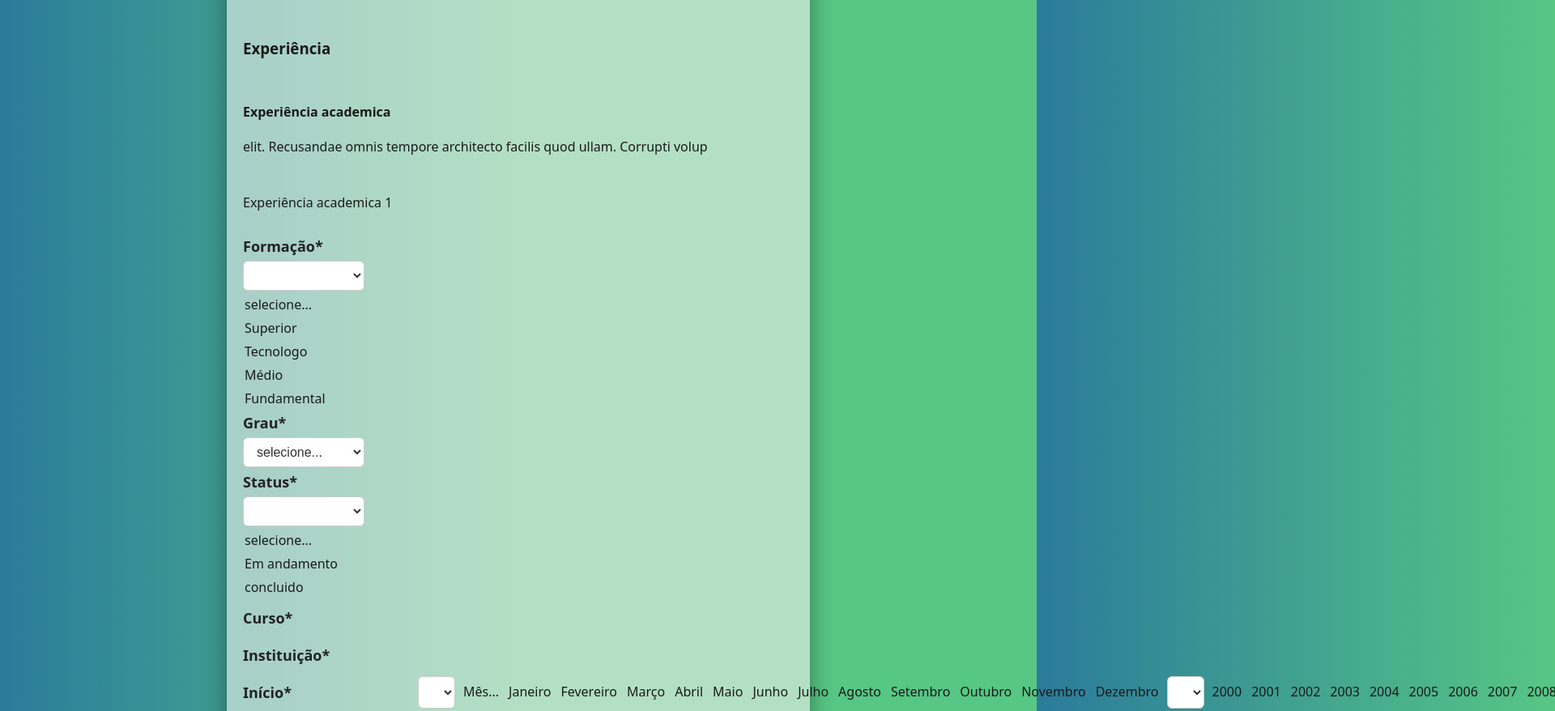
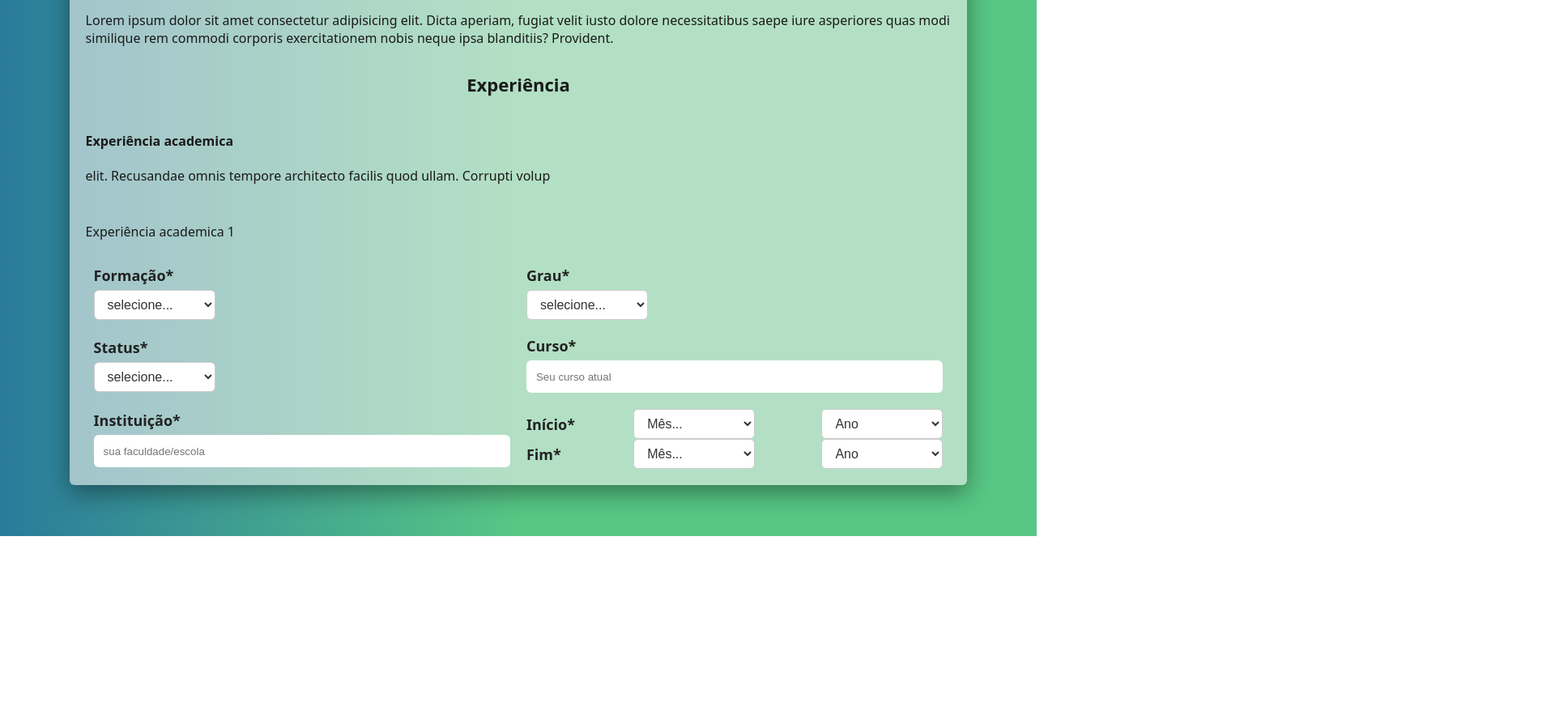
Before and after one commit to kashgarOF/Sistema-de-Login-e-Cadastro, a plain HTML site: page curriculo.html in a window 1280 px wide. Shown: the part 138-1016 px from the top of the page at 81% size, 1920 px wide, since content can reach past the window. After the commit the page ends 800 px from the top, so only its background shows below. Drawn offline with Linux system fonts and the light colour scheme.

Commit message:
organização do form-curriculo

```diff
--- a/css/components.css
+++ b/css/components.css
@@ -97,6 +97,8 @@
   font-size: 18px;
   font-weight: 600;
   color: #222;
+  justify-self: start;
+  width: max-content;
 }
 
 .field input {
--- a/css/pages/curriculo.css
+++ b/css/pages/curriculo.css
@@ -1,43 +1,26 @@
-.container-curriculo .card {
-  width: min(720px, 92vw);
+#container-curriculo {
+  display: flex;
+  flex-direction: column;
+  justify-content: center;
+  width: 90%;
+  height: auto;
 }
 
-.exp-academica {
+#exp-grid {
   display: grid;
   grid-template-columns: 1fr 1fr;
+  align-items: center;
+  justify-content: center;
   gap: 20px;
-  align-items: start;
+  padding: 0 10px;
 }
 
-.exp-formacao,
-.exp-grau,
-.exp-status,
-#curso,
-#instituicao {
+#campo-inicio, #campo-fim {
   display: flex;
   align-items: center;
-  gap: 8px;
+  justify-content: space-between;
 }
 
-#mes-inicio,
-#ano-inicio,
-#mes-fim,
-#ano-fim {
-  width: 120px;
-  height: 40px;
-  font-size: 15px;
-  text-align: center;
+#campo-inicio label, #campo-fim label {
+  width: 50px;
 }
-
-#campo-inicio,
-#campo-fim {
-  display: flex;
-  align-items: center;
-  gap: 8px;
-}
-
-#select-div {
-  display: grid;
-  grid-template-columns: 1fr 1fr;
-  gap: 20px;
-}
--- a/curriculo.html
+++ b/curriculo.html
@@ -18,7 +18,7 @@
                 necessitatibus saepe iure asperiores quas modi similique rem commodi corporis exercitationem nobis neque
                 ipsa blanditiis? Provident.</p>
 
-            <h3 id="h3-curriculo">Experiência</h3>
+            <h3 class="h2">Experiência</h3>
 
             <div class="campo-curriculo">
                 <h4>Experiência academica</h4>
@@ -27,11 +27,11 @@
 
             <p>Experiência academica 1</p>
 
-            <div class="field">
+            <div id="exp-grid" class="field">
 
                 <div id="exp-formacao" class="field">
                     <label for="formacao">Formação*</label>
-                    <select id="formacao" name="formacao" required>...</select>
+                    <select id="formacao" name="formacao" required>
                     <option value="">selecione...</option>
                     <option value="superior">Superior</option>
                     <option value="tecnologo">Tecnologo</option>
@@ -51,7 +51,7 @@
                 </div>
                 <div id="exp-status" class="field">
                     <label for="status">Status*</label>
-                    <select id="status" name="status" required>...</select>
+                    <select id="status" name="status" required>
                     <option value="">selecione...</option>
                     <option value="andamento">Em andamento</option>
                     <option value="concluido">concluido</option>
@@ -69,7 +69,7 @@
                 <div id="select-div">
                     <div id="campo-inicio" class="field">
                         <label for="mes-inicio">Início*</label>
-                        <select id="mes-inicio" name="mes-inicio">...</select>
+                        <select id="mes-inicio" name="mes-inicio">
                             <option value="">Mês...</option>
                             <option value="01">Janeiro</option>
                             <option value="02">Fevereiro</option>
@@ -84,7 +84,8 @@
                             <option value="11">Novembro</option>
                             <option value="12">Dezembro</option>
                         </select>
-                        <select id="ano-inicio" name="ano-inicio">...</select>
+                        <select id="ano-inicio" name="ano-inicio">
+                            <option value="ano">Ano</option>
                             <option value="2000">2000</option>
                             <option value="2001">2001</option>
                             <option value="2002">2002</option>
@@ -119,7 +120,7 @@
                     </div>
                     <div id="campo-fim" class="field">
                         <label for="mes-fim">Fim*</label>
-                        <select id="mes-fim" name="mes-fim">...</select>
+                        <select id="mes-fim" name="mes-fim">
                             <option value="">Mês...</option>
                             <option value="01">Janeiro</option>
                             <option value="02">Fevereiro</option>
@@ -135,7 +136,8 @@
                             <option value="12">Dezembro</option>
                         </select>
 
-                        <select id="ano-fim" name="ano-fim">...</select>
+                        <select id="ano-fim" name="ano-fim">
+                            <option value="ano">Ano</option>
                             <option value="2000">2000</option>
                             <option value="2001">2001</option>
                             <option value="2002">2002</option>
```
Lines whose indentation alone changed are shown as unchanged.
